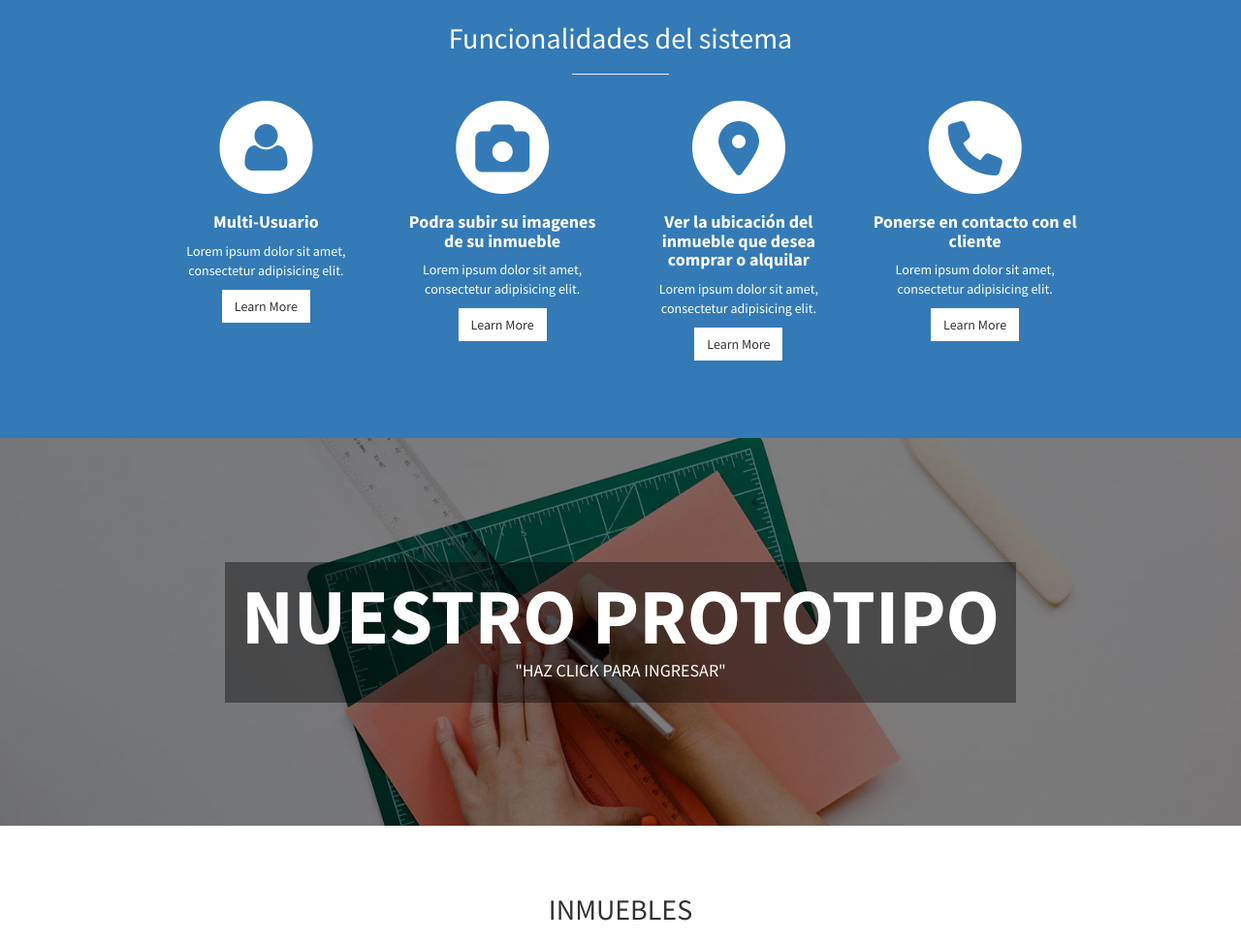
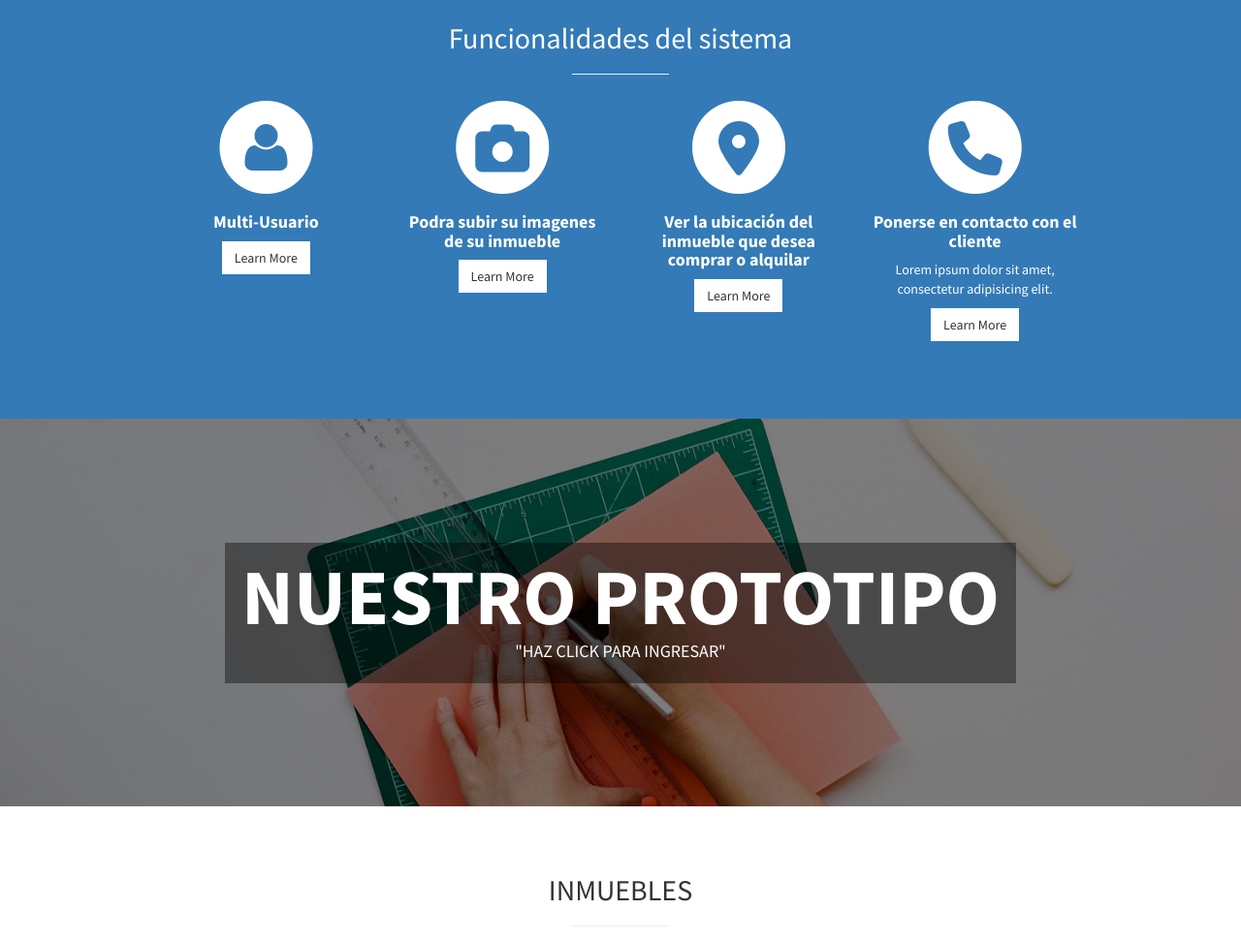
Before and after one commit to tinmu2021/tinmu2021.github.io, a plain HTML site: page index.html in a window 1280 px wide. Shown: the part 1089-2061 px from the top of the page at 97% size. Drawn offline with Linux system fonts and the light colour scheme.

Commit message:
cambios en mensajes debajo de funciones

```diff
--- a/index.html
+++ b/index.html
@@ -98,7 +98,6 @@
                                 <h4>
                                     <strong>Multi-Usuario</strong>
                                 </h4>
-                                <p>Lorem ipsum dolor sit amet, consectetur adipisicing elit.</p>
                                 <a href="#" class="btn btn-light">Learn More</a>
                             </div>
                         </div>
@@ -111,7 +110,6 @@
                                 <h4>
                                     <strong>Podra subir su imagenes de su inmueble </strong>
                                 </h4>
-                                <p>Lorem ipsum dolor sit amet, consectetur adipisicing elit.</p>
                                 <a href="#" class="btn btn-light">Learn More</a>
                             </div>
                         </div>
@@ -124,7 +122,6 @@
                                 <h4>
                                     <strong>Ver la ubicación del inmueble que desea comprar o alquilar</strong>
                                 </h4>
-                                <p>Lorem ipsum dolor sit amet, consectetur adipisicing elit.</p>
                                 <a href="#" class="btn btn-light">Learn More</a>
                             </div>
                         </div>
```
